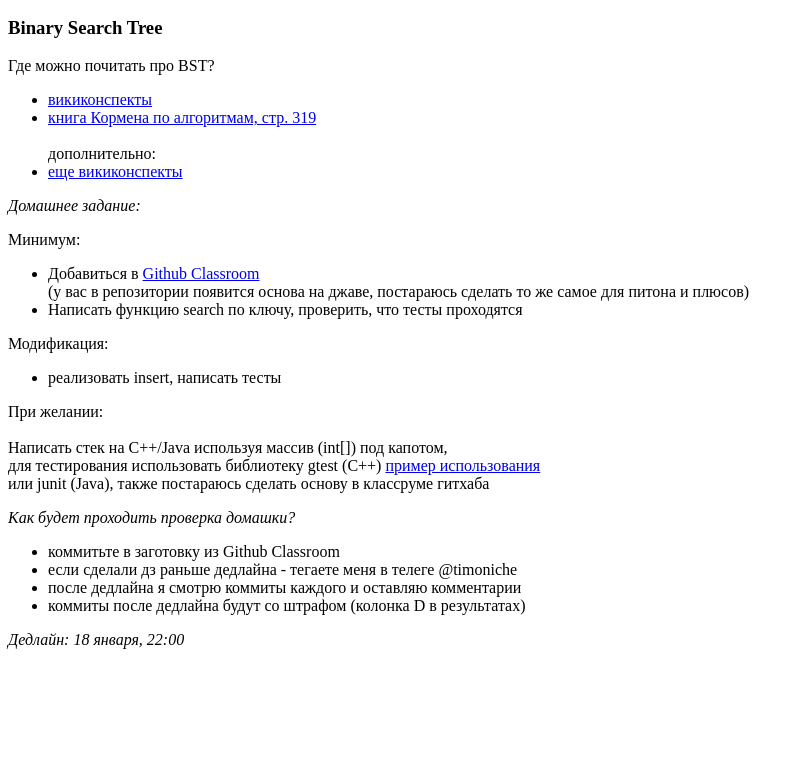
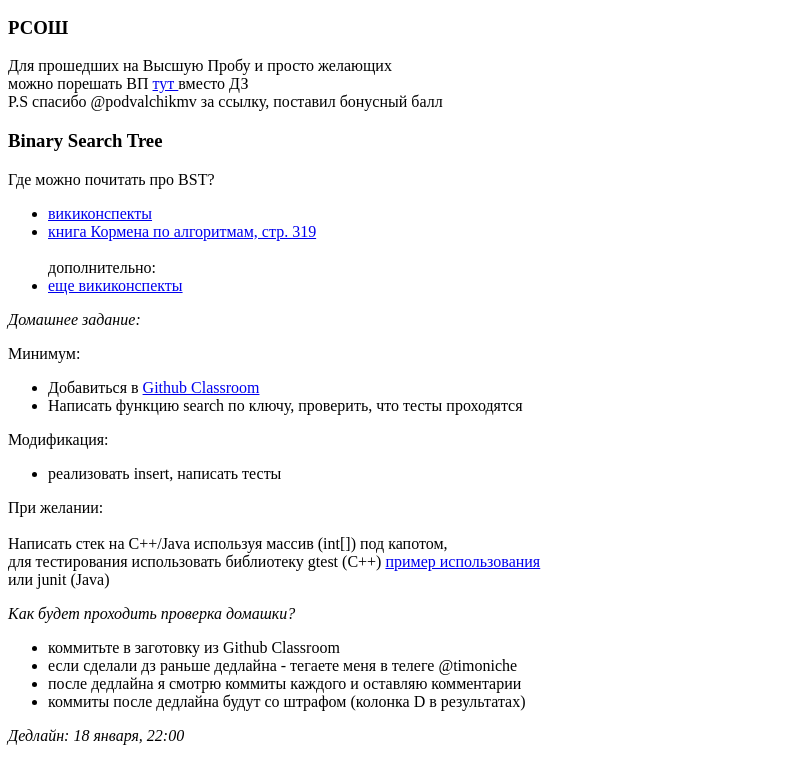
Before and after one commit to Timoniche/Timoniche.github.io, a plain HTML site: page algo239/lesson1.html in a window 1280 px wide. Shown: the part 177-938 px from the top of the page, without its empty margins (0-806 px from the left). Before the commit the page ends 842 px from the top, so only its background shows below. Drawn offline with Linux system fonts and the light colour scheme.

Commit message:
рсош

```diff
--- a/algo239/lesson1.html
+++ b/algo239/lesson1.html
@@ -13,6 +13,14 @@
     D - штрафы за дедлайны
 </ul>
 <h2>Урок №1</h2>
+<h3>РСОШ</h3>
+Для прошедших на Высшую Пробу и просто желающих <br>
+можно порешать ВП
+<a href="https://codeforces.com/group/6Saz5idq0O/contests">
+    тут
+</a>
+вместо ДЗ <br>
+P.S спасибо @podvalchikmv за ссылку, поставил бонусный балл
 <h3>Binary Search Tree</h3>
 <p>
     Где можно почитать про BST?
@@ -43,8 +51,7 @@
 Минимум:
 <ul>
     <li>Добавиться в
-        <a href="https://classroom.github.com/a/yxc2yhoS">Github Classroom</a> <br>
-        (у вас в репозитории появится основа на джаве, постараюсь сделать то же самое для питона и плюсов)
+        <a href="https://classroom.github.com/a/yxc2yhoS">Github Classroom</a>
     </li>
     <li>Написать функцию search по ключу, проверить, что тесты проходятся</li>
 </ul>
@@ -59,7 +66,7 @@
 <a href="https://github.com/Timoniche/ITMO/blob/master/cpp1course/optional/counted.cpp">
     пример использования
 </a> <br>
-или junit (Java), также постараюсь сделать основу в классруме гитхаба
+или junit (Java)
 <p>
     <i>Как будет проходить проверка домашки?</i>
 </p>
```
